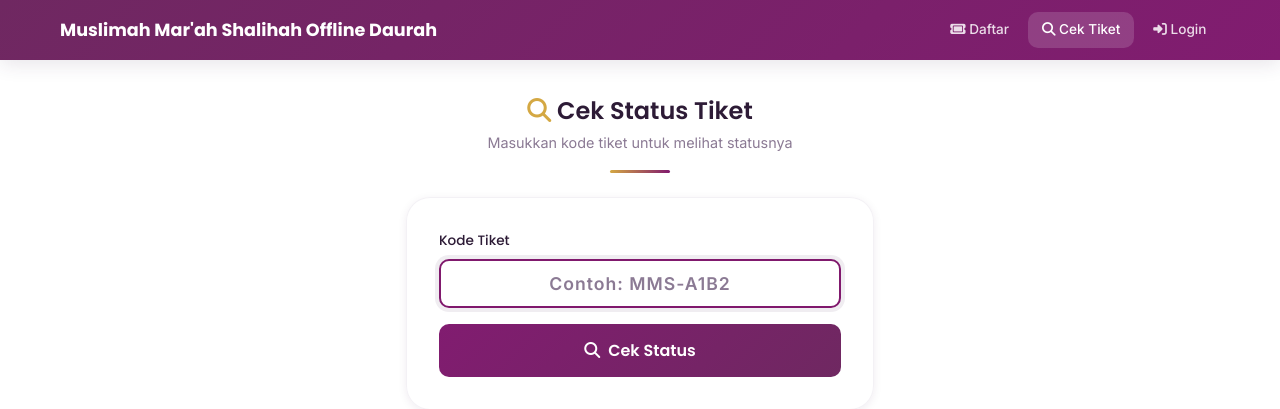
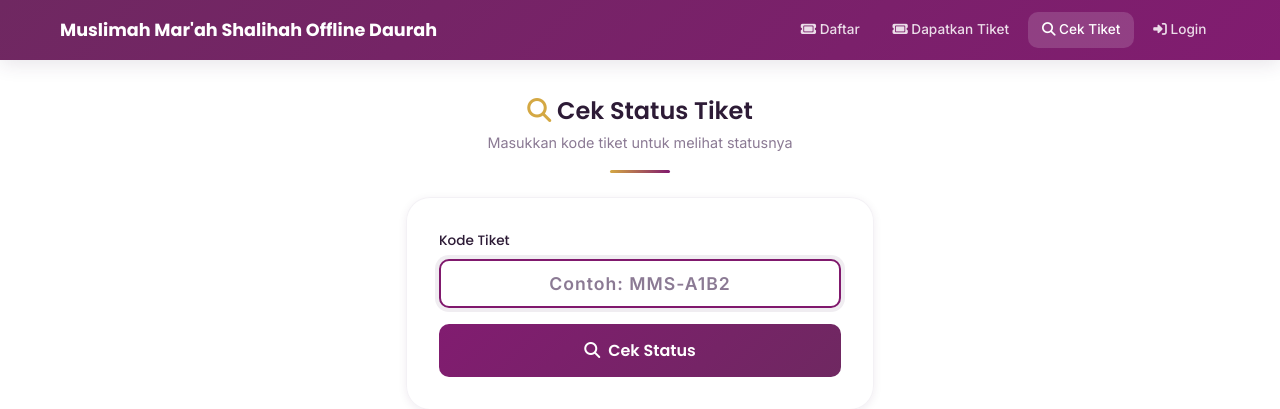
Before and after one commit to nazuairo-ui/tiket-mms, a Flask app: page /cek in a window 1280 px wide. Shown: the top 409 px of the page. Run offline with Flask 3, Linux system fonts and the light colour scheme.

Commit message:
nambah hlm depan

```diff
--- a/templates/base.html
+++ b/templates/base.html
@@ -10,7 +10,9 @@
     <!-- Fonts -->
     <link rel="preconnect" href="https://fonts.googleapis.com">
     <link rel="preconnect" href="https://fonts.gstatic.com" crossorigin>
-    <link href="https://fonts.googleapis.com/css2?family=Poppins:wght@300;400;500;600;700&family=Inter:wght@300;400;500;600&display=swap" rel="stylesheet">
+    <link
+        href="https://fonts.googleapis.com/css2?family=Poppins:wght@300;400;500;600;700&family=Inter:wght@300;400;500;600&display=swap"
+        rel="stylesheet">
 
     <!-- Icons -->
     <link rel="stylesheet" href="https://cdnjs.cloudflare.com/ajax/libs/font-awesome/6.5.1/css/all.min.css">
@@ -29,13 +31,19 @@
                 <a href="/" class="navbar-brand" style="text-decoration: none;">
                     Muslimah Mar'ah Shalihah Offline Daurah
                 </a>
-                <button class="navbar-toggle" onclick="document.querySelector('.nav-links').classList.toggle('show')" aria-label="Menu">
+                <button class="navbar-toggle" onclick="document.querySelector('.nav-links').classList.toggle('show')"
+                    aria-label="Menu">
                     <i class="fas fa-bars"></i>
                 </button>
                 <div class="nav-links">
-                    <a href="/daftar" class="nav-link {% if request.endpoint == 'halaman_daftar' %}active{% endif %}">
+                    <a href="/depan" class="nav-link {% if request.endpoint == 'halaman_depan' %}active{% endif %}">
                         <i class="fas fa-ticket"></i> Daftar
                     </a>
+
+                    <a href="/daftar" class="nav-link {% if request.endpoint == 'halaman_daftar' %}active{% endif %}">
+                        <i class="fas fa-ticket"></i> Dapatkan Tiket
+                    </a>
+
                     <a href="/cek" class="nav-link {% if request.endpoint == 'cek_tiket' %}active{% endif %}">
                         <i class="fas fa-search"></i> Cek Tiket
                     </a>
@@ -66,7 +74,8 @@
     <div class="container" style="margin-top: 1rem;">
         {% for category, message in messages %}
         <div class="mms-alert mms-alert-{{ category }}">
-            <i class="fas {% if category == 'success' %}fa-check-circle{% elif category == 'danger' %}fa-exclamation-circle{% elif category == 'warning' %}fa-exclamation-triangle{% else %}fa-info-circle{% endif %}"></i>
+            <i
+                class="fas {% if category == 'success' %}fa-check-circle{% elif category == 'danger' %}fa-exclamation-circle{% elif category == 'warning' %}fa-exclamation-triangle{% else %}fa-info-circle{% endif %}"></i>
             {{ message }}
         </div>
         {% endfor %}
```
